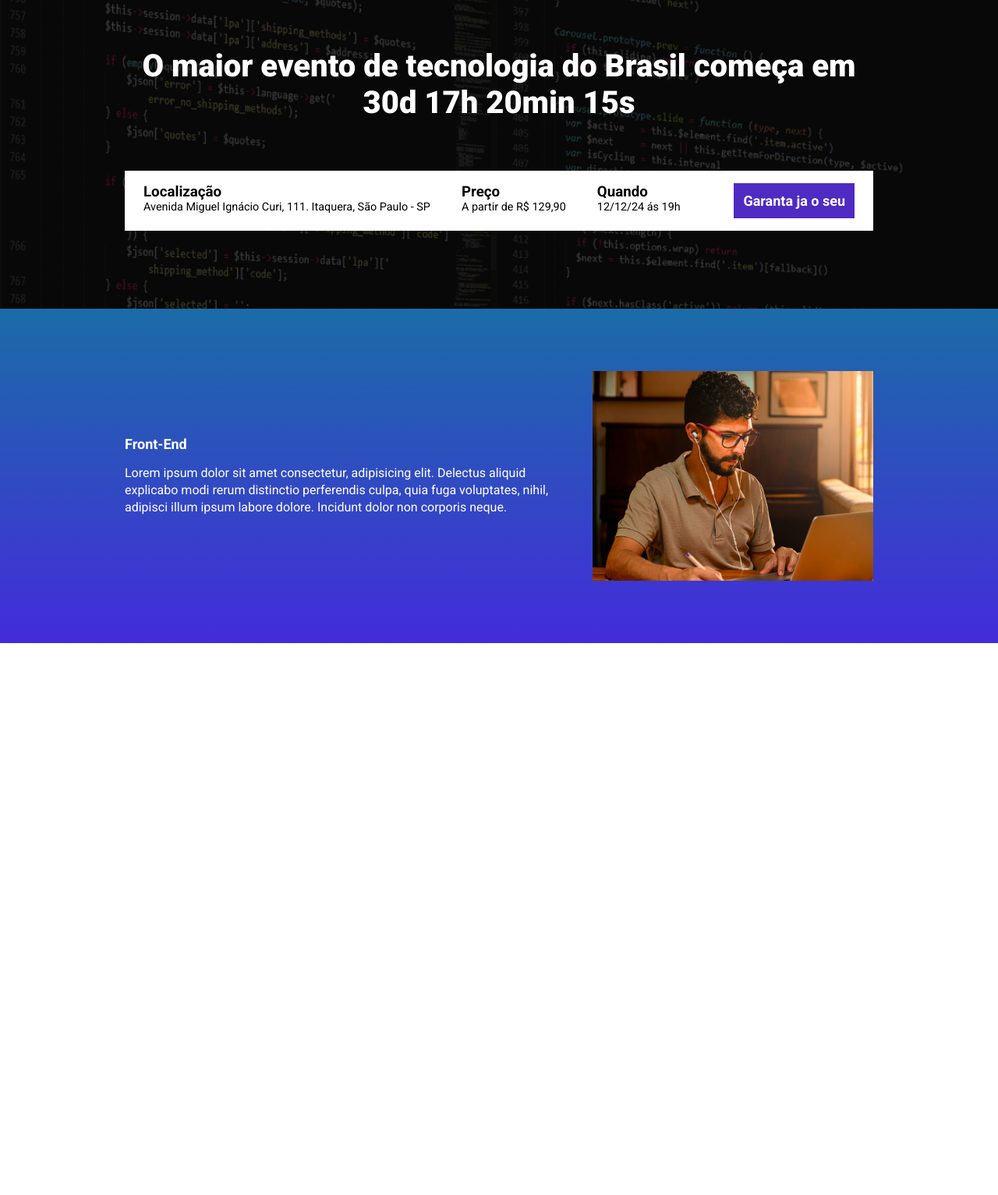
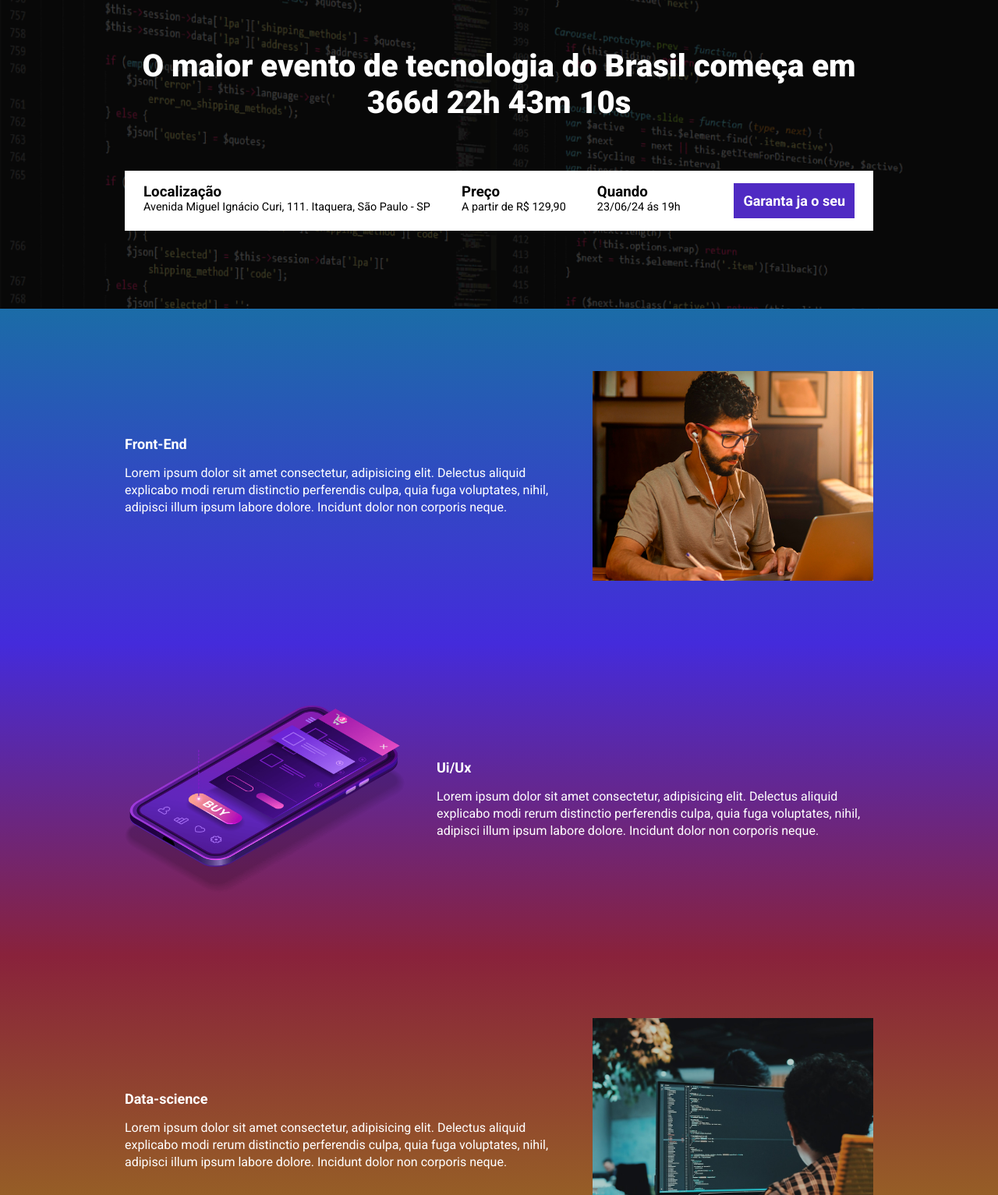
Before and after one commit to MatheusKay/Ebac_event-fic, a website built with Parcel: page src/index.html in a window 1280 px wide. Shown: the part 147-1680 px from the top of the page at 78% size. Before the commit the page ends 972 px from the top, so only its background shows below. Built offline with nearby package versions, Linux system fonts and the light colour scheme.

Commit message:
Terminando os event, e criando o contador de dias,

```diff
--- a/package.json
+++ b/package.json
@@ -2,17 +2,17 @@
   "name": "ebac_event-fic",
   "version": "1.0.0",
   "description": "",
-  "main": "index.js",
   "scripts": {
     "dev": "parcel src/index.html src/styles/main.scss src/scripts/main.js",
+    "dist": "parcel build src/index.html",
     "test": "echo \"Error: no test specified\" && exit 1"
   },
   "keywords": [],
   "author": "",
   "license": "ISC",
   "devDependencies": {
-    "@parcel/transformer-sass": "^2.9.3",
-    "parcel": "^2.9.3",
+    "@parcel/transformer-sass": "^2.8.0",
+    "parcel": "^2.8.0",
     "sharp": "^0.31.3"
   }
 }
--- a/src/index.html
+++ b/src/index.html
@@ -9,13 +9,14 @@
     <link href="https://fonts.googleapis.com/css2?family=Roboto:wght@400;700&display=swap" rel="stylesheet">
     <link href="https://fonts.googleapis.com/css2?family=Roboto:wght@400;700;900&display=swap" rel="stylesheet">
     <link rel="stylesheet" href="styles/main.scss">
+    <link href="https://unpkg.com/aos@2.3.1/dist/aos.css" rel="stylesheet">
 </head>
 <body>
     <header class="hero">
         <div class="container">
             <img class="hero__logo" src="images/ebac_logo.svg" alt="Ebac">
             <p class="hero__text">
-                O maior evento de tecnologia do Brasil começa em 30d 17h 20min 15s
+                O maior evento de tecnologia do Brasil <span id="acabou">começa em </span> <span id="contador"></span>
             </p>
             <div class="infos__bar">
                 <ul class="infos__bar__infos">
@@ -29,7 +30,7 @@
                     </li>
                     <li class="infos__bar__infos__item">
                         <b>Quando</b>
-                        12/12/24 ás 19h
+                        23/06/24 ás 19h
                     </li>
                 </ul>
                 <a class="buttons buttons--primary" href="">
@@ -39,8 +40,8 @@
         </div>
     </header>
 
-    <main class="event">
-        <div class="container">
+    <main class="event event--frontend">
+        <div class="container" data-aos="fade-right">
             <section class="event__details">
                 <h2 class="event__details__title">Front-End</h2>
                 <p class="event__details__description">
@@ -50,8 +51,41 @@
             <img class="event__image" src="images/frontend.png" alt="front-end">
         </div>
     </main>
+    <main class="event event--ui-ux event--image-left">
+        <div class="container" data-aos="fade-left">
+            <section class="event__details">
+                <h2 class="event__details__title">Ui/Ux</h2>
+                <p class="event__details__description">
+                    Lorem ipsum dolor sit amet consectetur, adipisicing elit. Delectus aliquid explicabo modi rerum distinctio perferendis culpa, quia fuga voluptates, nihil, adipisci illum ipsum labore dolore. Incidunt dolor non corporis neque.
+                </p>
+            </section>
+            <img class="event__image" src="images/ui-ux.png" alt="UI/UX">
+        </div>
+    </main>
+    <main class="event event--data-science">
+        <div class="container" data-aos="fade-right">
+            <section class="event__details">
+                <h2 class="event__details__title">Data-science</h2>
+                <p class="event__details__description">
+                    Lorem ipsum dolor sit amet consectetur, adipisicing elit. Delectus aliquid explicabo modi rerum distinctio perferendis culpa, quia fuga voluptates, nihil, adipisci illum ipsum labore dolore. Incidunt dolor non corporis neque.
+                </p>
+            </section>
+            <img class="event__image" src="images/data.png" alt="Data-Science">
+        </div>
+    </main>
+    <main class="event event--backend event--image-left">
+        <div class="container" data-aos="fade-left">
+            <section class="event__details">
+                <h2 class="event__details__title">Back-End</h2>
+                <p class="event__details__description">
+                    Lorem ipsum dolor sit amet consectetur, adipisicing elit. Delectus aliquid explicabo modi rerum distinctio perferendis culpa, quia fuga voluptates, nihil, adipisci illum ipsum labore dolore. Incidunt dolor non corporis neque.
+                </p>
+            </section>
+            <img class="event__image" src="images/backend.png" alt="Back-End">
+        </div>
+    </main>
 
-
+    <script src="https://unpkg.com/aos@2.3.1/dist/aos.js"></script>
     <script src="scripts/main.js"></script>
 </body>
 </html>
--- a/src/scripts/main.js
+++ b/src/scripts/main.js
@@ -0,0 +1,30 @@
+AOS.init();
+
+const dataDoEvento = new Date("Jul 23, 2024 19:00:00");
+const timeStampEvento = dataDoEvento.getTime();
+
+//Função para sempre atualizar a data atual.
+
+const contandoAsHoras = setInterval(function() {
+    const dataAtual = new Date();
+    const timeStampAtual = dataAtual.getTime();
+
+    const diasEmMs = 1000 * 60 * 60 * 24
+    const horasEmMs = 1000 * 60 * 60
+    const minutosEmMs = 1000 * 60
+
+    const diastanciaAteOEvento = timeStampEvento - timeStampAtual;
+
+    const diasAteOEvento = Math.floor(diastanciaAteOEvento / diasEmMs);
+    const horasAteOEvento = Math.floor((diastanciaAteOEvento % diasEmMs) / horasEmMs);
+    const minutosAteOEvento = Math.floor((diastanciaAteOEvento % horasEmMs) / minutosEmMs)
+    const segundosAteOEvento = Math.floor((diastanciaAteOEvento % minutosEmMs) / 1000)
+
+    document.getElementById('contador').innerHTML = `${diasAteOEvento}d ${horasAteOEvento}h ${minutosAteOEvento}m ${segundosAteOEvento}s`
+
+    if(diastanciaAteOEvento < 0) {
+        clearInterval(contandoAsHoras);
+        document.getElementById('acabou').innerHTML = '';
+        document.getElementById('contador').innerHTML = ' :Tempo expirado'
+    }
+}, 1000)
--- a/src/styles/event.scss
+++ b/src/styles/event.scss
@@ -1,14 +1,37 @@
+@use 'variaveis';
+
 .event {
     padding: 80px 0;
-    background-image: linear-gradient(#1b6ca7, #442bdb);
+
+    &--frontend {
+        background-image: linear-gradient(variaveis.$blue1, variaveis.$blue2);
+    }
+
+    &--ui-ux {
+        background-image: linear-gradient(variaveis.$blue2, variaveis.$pink);
+    }
+
+    &--data-science {
+        background-image: linear-gradient(variaveis.$pink, variaveis.$yelow);
+    }
+
+    &--backend {
+        background-image: linear-gradient(variaveis.$yelow, variaveis.$pink);
+    }
+
+    &--image-left {
+        .container {
+            flex-direction: row-reverse;
+        }
+    }
 
     .container {
         display: flex;
         align-items: center;
+        gap: 40px;
     }
 
     &__details {
-        margin-right: 40px;
 
         &__title {
             font-size: 18px;
--- a/src/styles/variaveis.scss
+++ b/src/styles/variaveis.scss
@@ -1,3 +1,9 @@
 $corTextoPrincipal: #fff;
 $corTextoSecundario: #000;
+
 $corBotaoPrimary: #4f2ac3;
+
+$blue1: #1b6ca7;
+$blue2: #442bdb;
+$pink: #89223b;
+$yelow: #9c791d;
```
